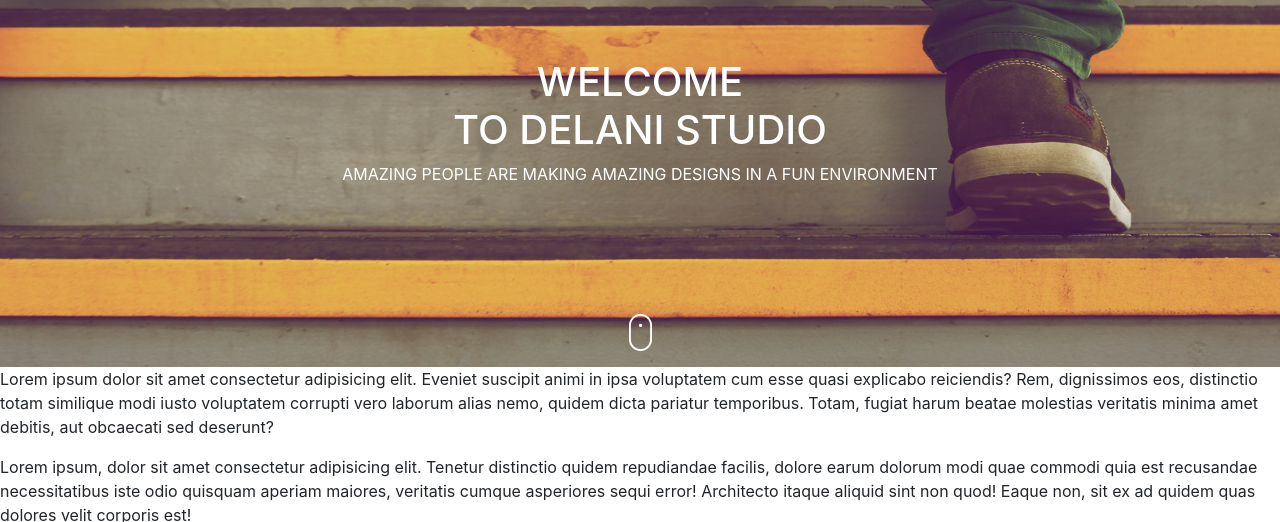
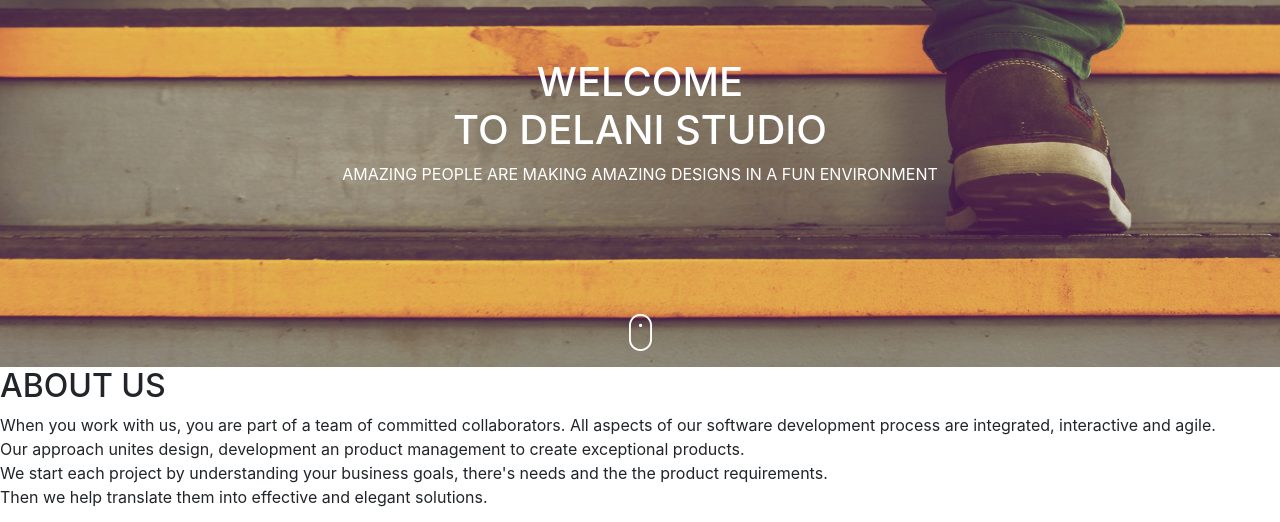
Before and after one commit to Loisa-Kitakaya/delani-studio, a plain HTML site: page index.html in a window 1280 px wide. Shown: the part 278-800 px from the top of the page. Drawn offline with nearby package versions, Linux system fonts and the light colour scheme.

Commit message:
|content|-->|replaces the dummy text in the about-us-container div element with actual information about delani studio; includes section header and description text|

```diff
--- a/index.html
+++ b/index.html
@@ -37,13 +37,16 @@
       </div>
       <!--about us container-->
       <div id="about-us-container">
-        <p>
-          Lorem ipsum dolor sit amet consectetur adipisicing elit. Eveniet
-          suscipit animi in ipsa voluptatem cum esse quasi explicabo reiciendis?
-          Rem, dignissimos eos, distinctio totam similique modi iusto voluptatem
-          corrupti vero laborum alias nemo, quidem dicta pariatur temporibus.
-          Totam, fugiat harum beatae molestias veritatis minima amet debitis,
-          aut obcaecati sed deserunt?
+        <h2 id="about-us-header">ABOUT US</h2>
+        <p id="about-us-description">
+          When you work with us, you are part of a team of committed
+          collaborators. All aspects of our software development process are
+          integrated, interactive and agile.<br />
+          Our approach unites design, development an product management to
+          create exceptional products.<br />
+          We start each project by understanding your business goals, there's
+          needs and the the product requirements.<br />
+          Then we help translate them into effective and elegant solutions.
         </p>
       </div>
       <!--service container-->
```
